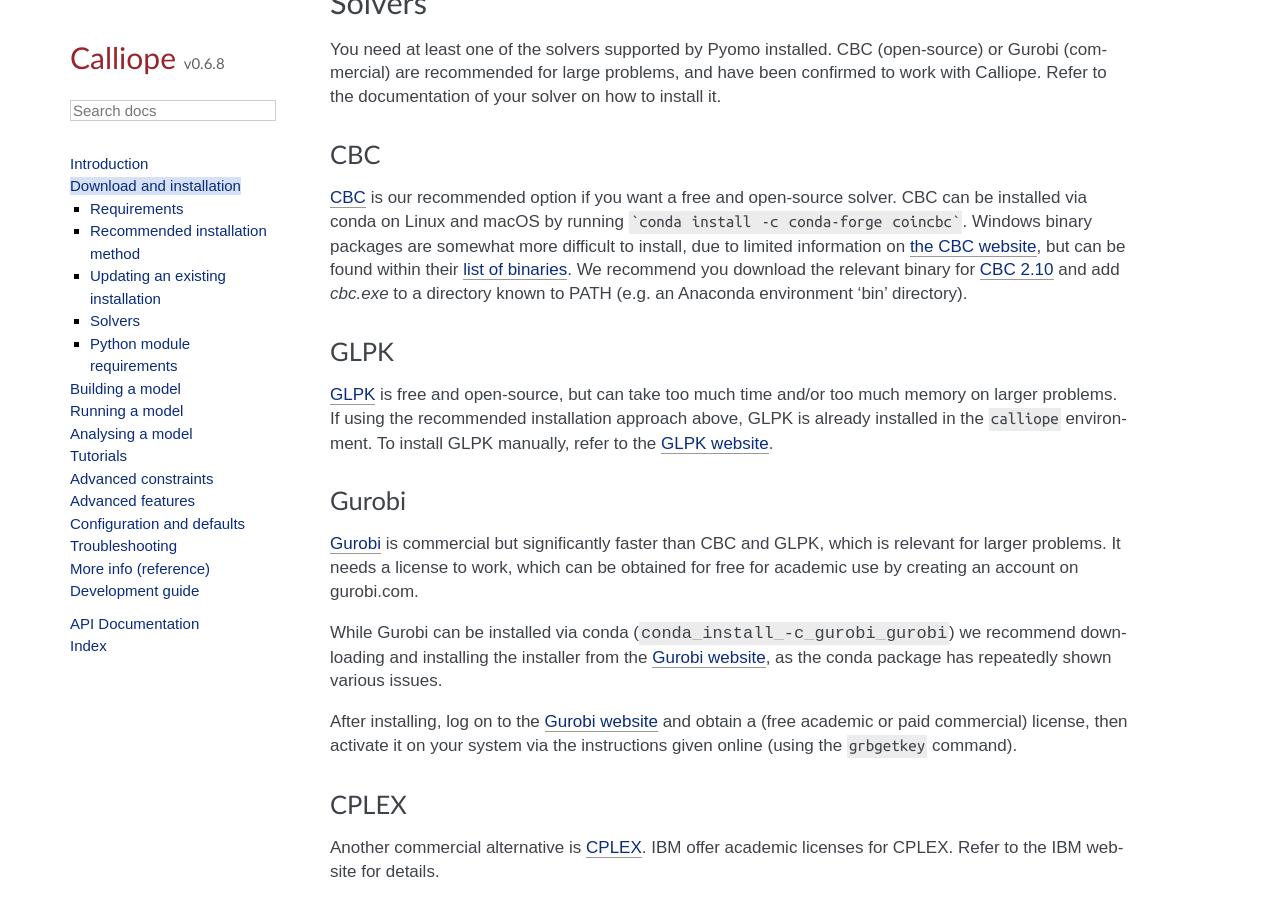
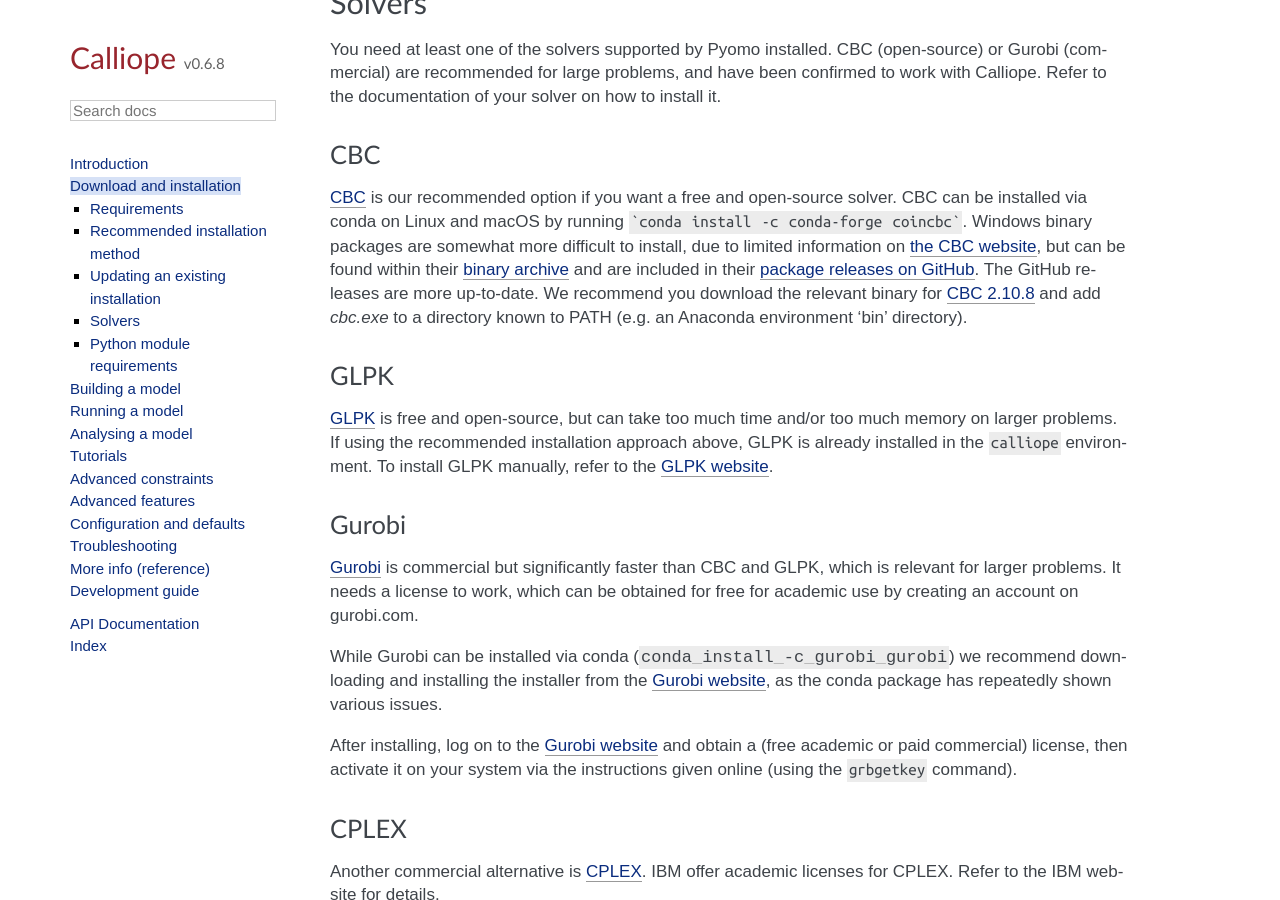
Before and after one commit to calliope-project/calliope, a Sphinx documentation site: the page built from doc/user/installation.rst, in a window 1280 px wide and 900 px high, scrolled down 1618 px. Built offline with Sphinx 7.4.7, drawn with Linux system fonts in a browser that asks for light colours; some web fonts are replaced; pages that are not in the unit, such as notebooks, are missing from menus; a script that is not in the unit is left out.

Commit message:
Update recommended Windows CBC version in docs

````diff
--- a/changelog.rst
+++ b/changelog.rst
@@ -6,7 +6,11 @@
 0.6.9 (dev)
 -----------
 
-|changed| Multi-platform CI tests are run on Python 3.9 instead of Python 3.8. Linux tests are also run for versions 3.7 and 3.8. This has been explicitly mentioned in the documentation.
+|changed| Updated to Python 3.9, with compatibility testing continuing for versions 3.8 and 3.9. Multi-platform CI tests are run on Python 3.9 instead of Python 3.8. CI tests on a Linux machine are also run for versions 3.7 and 3.8. This has been explicitly mentioned in the documentation.
+
+|changed| Updated to Click 8.0.
+
+|changed| Updated CBC Windows binary link in documentation to version 2.10.8.
 
 |fixed| SPORES mode scoring will ignore technologies with energy capacities that are equal to their minimum capacities (i.e., `energy_cap_min`) or which have fixed energy capacities (`energy_cap_equals`).
 
--- a/doc/user/installation.rst
+++ b/doc/user/installation.rst
@@ -70,7 +70,7 @@
 CBC
 ---
 
-`CBC <https://projects.coin-or.org/Cbc>`_ is our recommended option if you want a free and open-source solver. CBC can be installed via conda on Linux and macOS by running ```conda install -c conda-forge coincbc```. Windows binary packages are somewhat more difficult to install, due to limited information on `the CBC website <https://projects.coin-or.org/Cbc>`_, but can be found within their `list of binaries <https://www.coin-or.org/download/binary/Cbc/>`_. We recommend you download the relevant binary for `CBC 2.10 <https://www.coin-or.org/download/binary/Cbc/Cbc-2.10-win64-msvc15-md.zip>`_ and add `cbc.exe` to a directory known to PATH (e.g. an Anaconda environment 'bin' directory).
+`CBC <https://projects.coin-or.org/Cbc>`_ is our recommended option if you want a free and open-source solver. CBC can be installed via conda on Linux and macOS by running ```conda install -c conda-forge coincbc```. Windows binary packages are somewhat more difficult to install, due to limited information on `the CBC website <https://projects.coin-or.org/Cbc>`_, but can be found within their `binary archive <https://www.coin-or.org/download/binary/Cbc/>`_ and are included in their `package releases on GitHub <https://github.com/coin-or/Cbc/releases>`_. The GitHub releases are more up-to-date. We recommend you download the relevant binary for `CBC 2.10.8 <https://github.com/coin-or/Cbc/releases/download/releases%2F2.10.8/Cbc-releases.2.10.8-w64-msvc17-md.zip>`_ and add `cbc.exe` to a directory known to PATH (e.g. an Anaconda environment 'bin' directory).
 
 GLPK
 ----
````
